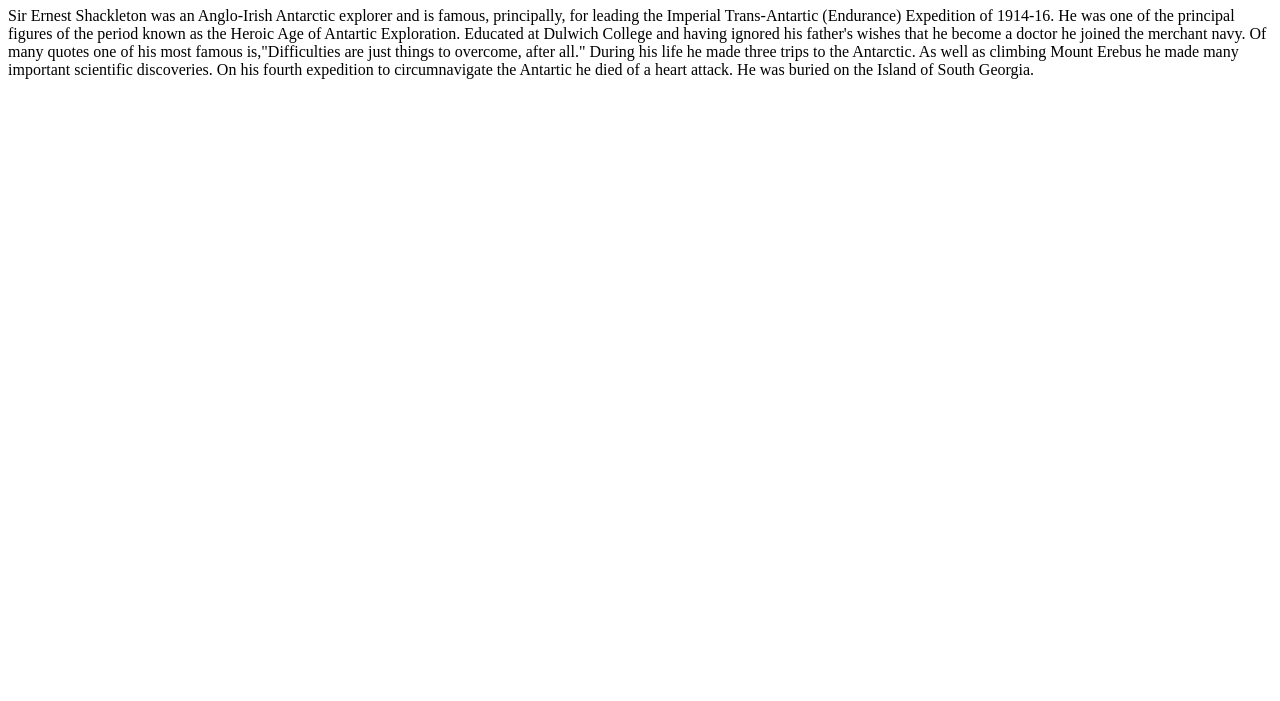
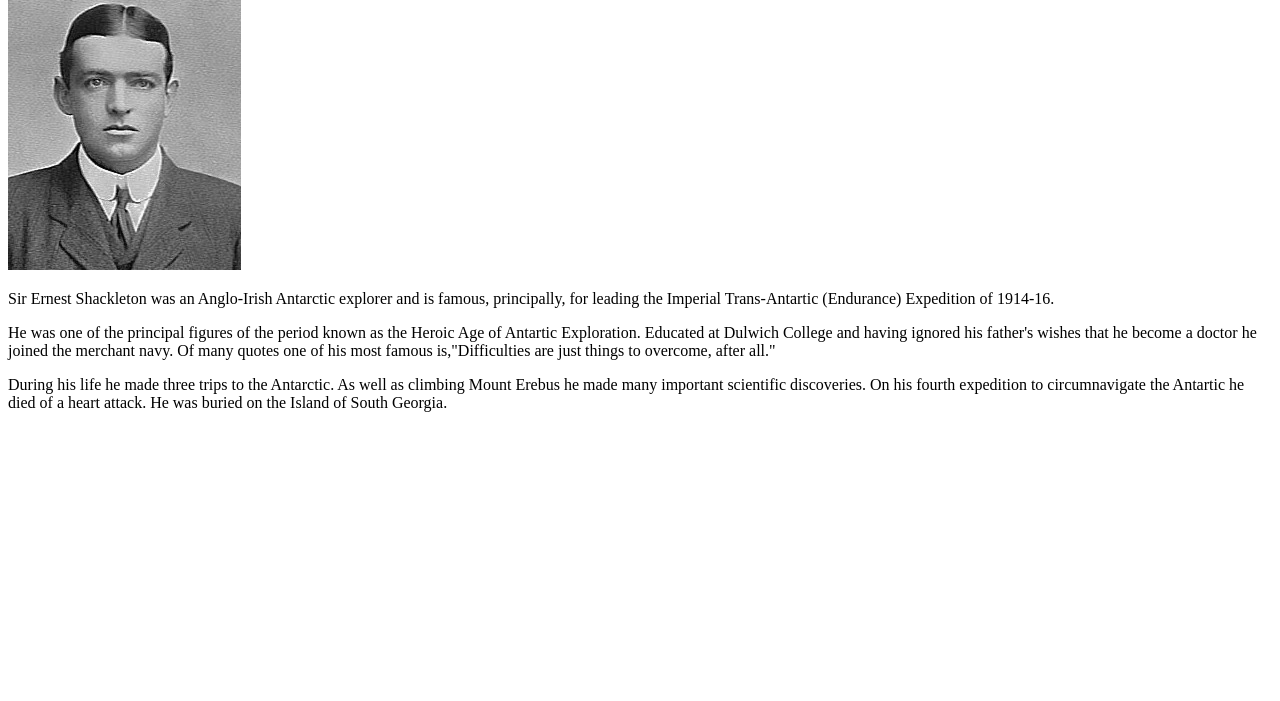
Before and after one commit to ERNESTCMHH/shackleton_mobile, a website: page www/index.html in a window 1280 px wide. Shown: the part 99-800 px from the top of the page. Drawn offline with Linux system fonts and the light colour scheme.

Commit message:
added image and made paragraphs

```diff
--- a/www/index.html
+++ b/www/index.html
@@ -11,7 +11,15 @@
     </script>
 </head>
 <body>
-  <br> <h1> Ernest Shackleton </h1> Sir Ernest Shackleton was an Anglo-Irish Antarctic explorer and is famous, principally, for leading the Imperial Trans-Antartic (Endurance) Expedition of 1914-16. He was one of the principal figures of the period known as the Heroic Age of Antartic Exploration. Educated at Dulwich College and having ignored his father's wishes that he become a doctor he joined the merchant navy. Of many quotes one of his most famous is,"Difficulties are just things to overcome, after all." During his life he made three trips to the Antarctic. As well as climbing Mount Erebus he made many important scientific discoveries. On his fourth expedition to circumnavigate the Antartic he died of a heart attack. He was buried on the Island of South Georgia. </p>
+  <h1> Ernest Shackleton </h1>
+   <img src="images/shackletonicon.jpg" alt=“Ernest Shackleton at Dulwich College"/>
+
+  <p> Sir Ernest Shackleton was an Anglo-Irish Antarctic explorer and is famous, principally, for leading the Imperial Trans-Antartic (Endurance) Expedition of 1914-16. </p>
+
+  <p> He was one of the principal figures of the period known as the Heroic Age of Antartic Exploration. Educated at Dulwich College and having ignored his father's wishes that he become a doctor he joined the merchant navy. Of many quotes one of his most famous is,"Difficulties are just things to overcome, after all." </p>
+
+  <p> During his life he made three trips to the Antarctic. As well as climbing Mount Erebus he made many important scientific discoveries. On his fourth expedition to circumnavigate the Antartic he died of a heart attack. He was buried on the Island of South Georgia. </p>
+
 	</br>
 </body>
 </html>
```
Also changed, not shown: www/images/shackletonicon.jpg (added).
